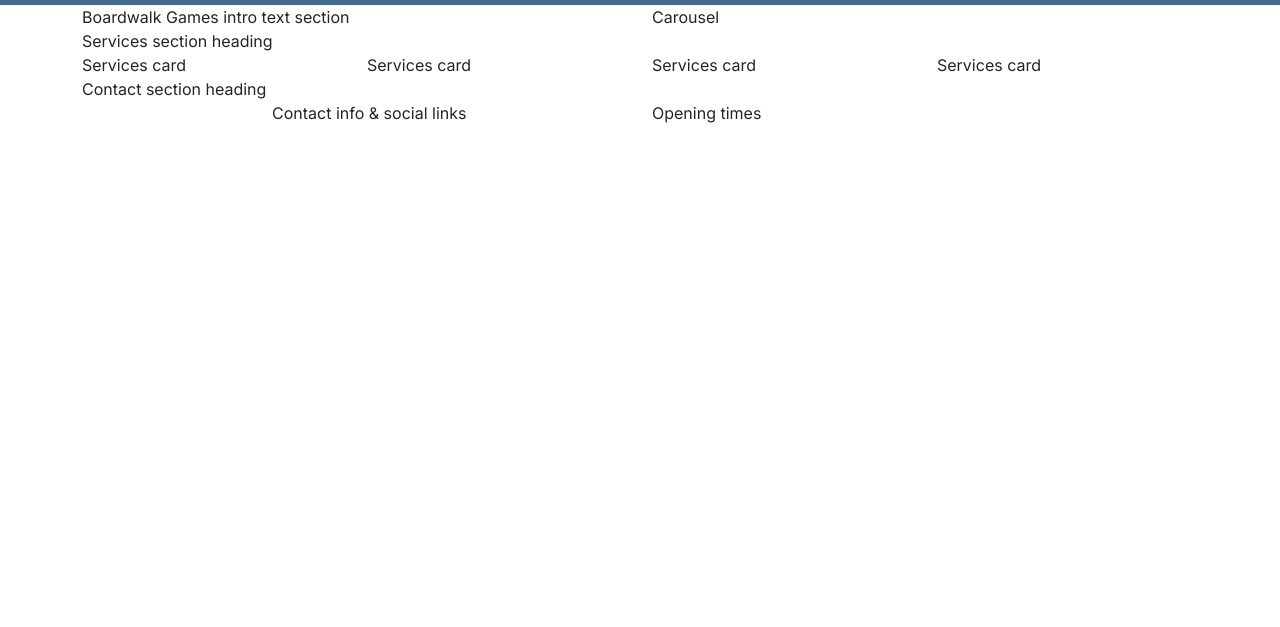
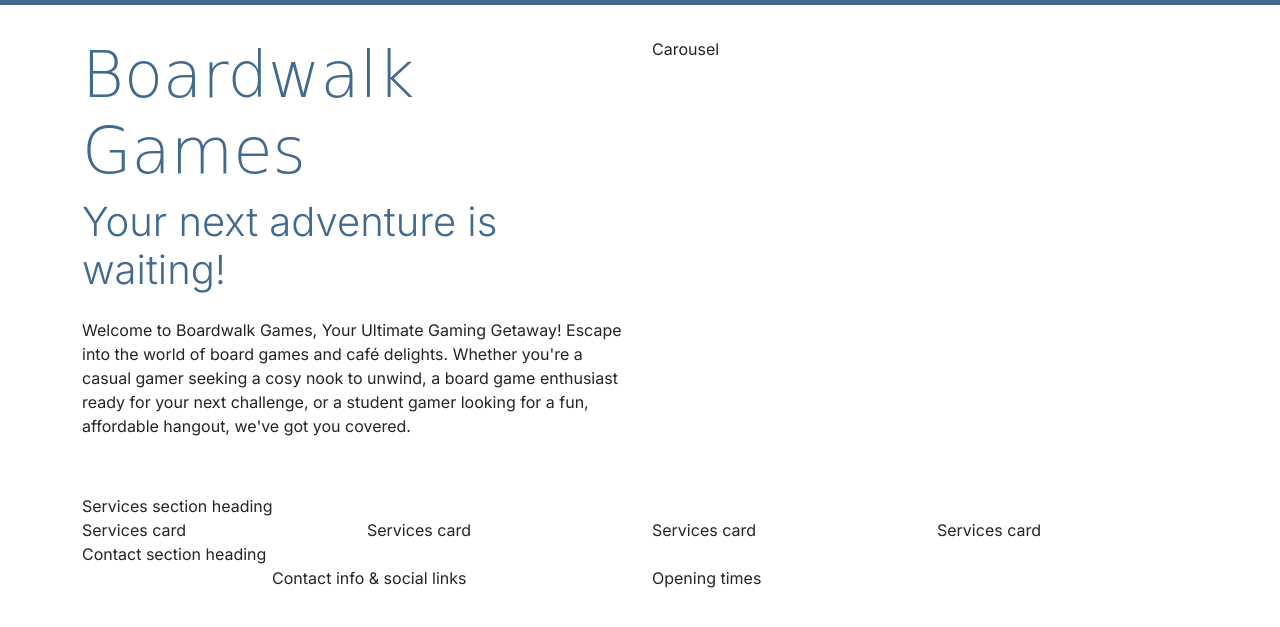
Before and after one commit to Georgeburn94/boardwalk-games, a plain HTML site: page index.html in a window 1280 px wide. Shown: the part 53-680 px from the top of the page. Drawn offline with nearby package versions, Linux system fonts and the light colour scheme; a web font is replaced by a local one.

```diff
--- a/assets/css/styles.css
+++ b/assets/css/styles.css
@@ -26,6 +26,11 @@ h3 {
     color: var(--primary-color);
 }
 
+.section {
+    margin-top: 2rem;
+    margin-bottom: 2rem;
+}
+
 /* Navbar */
 
 #navbar {
--- a/index.html
+++ b/index.html
@@ -78,14 +78,20 @@
 </nav>
 
 
-            <!-- Header with carousel -->
-            <header class="container">
-                <div class="row">
-                    <div class="col-12 col-xl-6">Boardwalk Games intro text section</div>
-                    <div class="col-12 col-xl-6">Carousel</div>
-                </div>
-            </header>
-
+    <!-- Header with carousel -->
+    <header id="header" class="container section">
+        <div class="row">
+            <div class="col-12 col-xl-6 text-center text-xl-start">
+                <h1 class="display-3">Boardwalk Games</h1>
+                <p class="lead display-6 sub-heading-color">Your next adventure is waiting!</p>
+                <p class="my-4">Welcome to Boardwalk Games, Your Ultimate Gaming Getaway! Escape into the world of board games and
+                    café delights. Whether you're a casual gamer seeking a cosy nook to unwind, a board game enthusiast
+                    ready for your next challenge, or a student gamer looking for a fun, affordable hangout, we've got
+                    you covered.</p>
+            </div>
+            <div class="col-12 col-xl-6">Carousel</div>
+        </div>
+    </header>
         <!-- main element to hold all key sections of the home page. It is not part of the grid structure -->
         <main>
             <!-- New Games section -->
```
